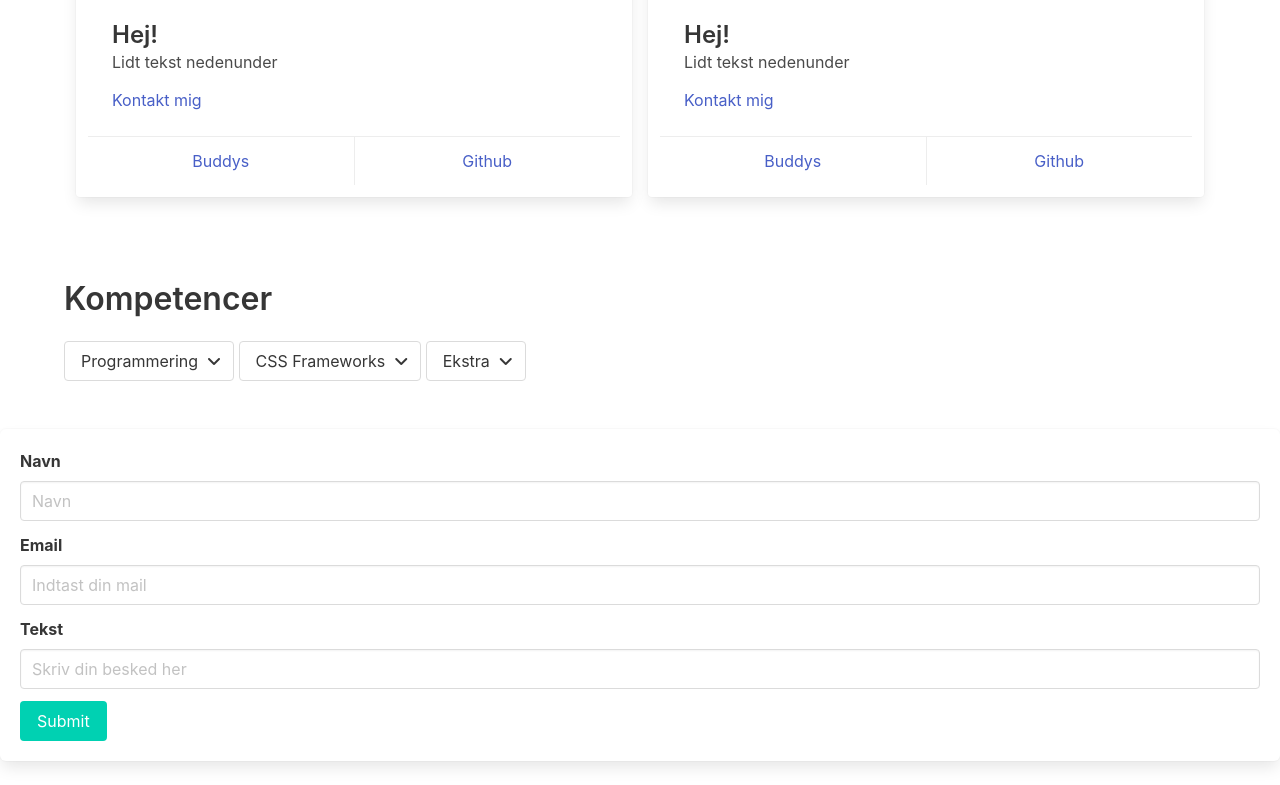
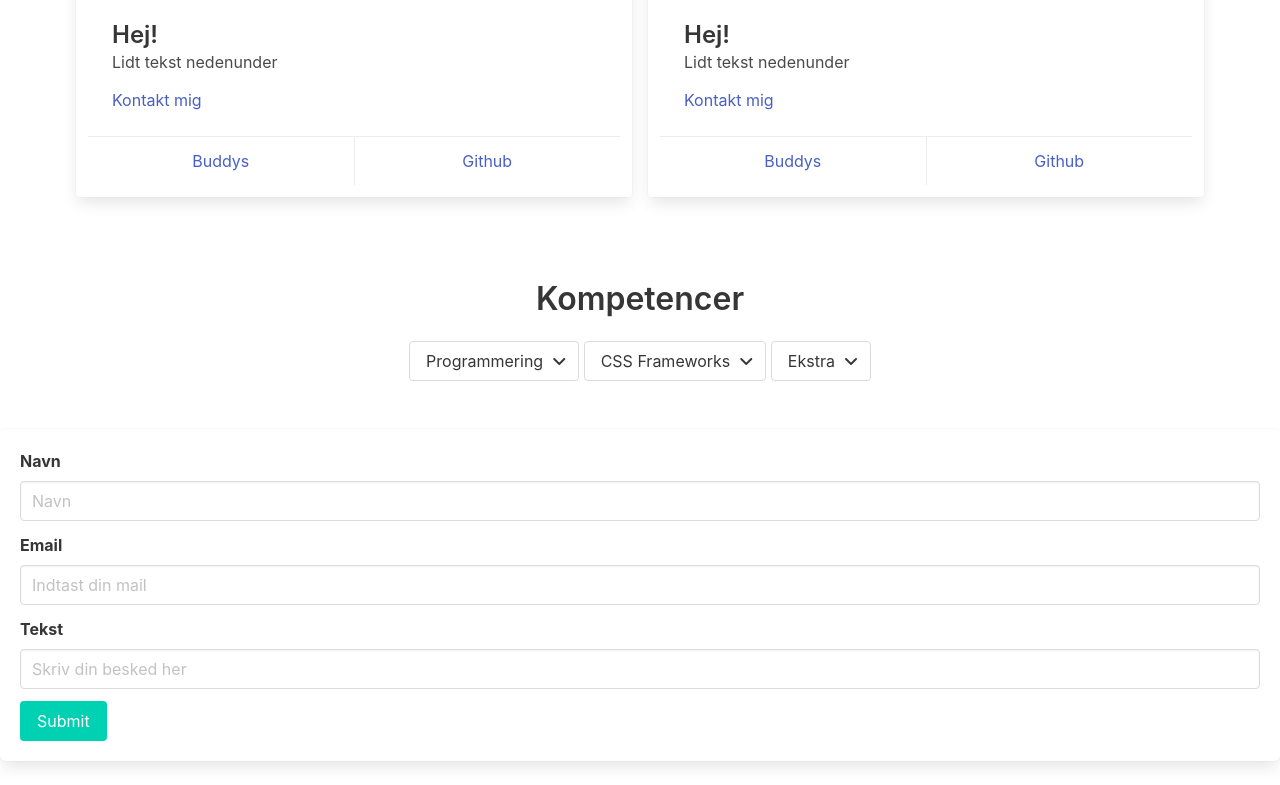
Before and after one commit to SofNyb/portfolioBulma, a website: page index.html in a window 1280 px wide. Shown: the part 877-1662 px from the top of the page. Drawn offline with nearby package versions, Linux system fonts and the light colour scheme.

Commit message:
Centreret dropdown

```diff
--- a/index.html
+++ b/index.html
@@ -134,7 +134,7 @@
 
 <section class="section">
 
-    <div class="container">
+    <div class="container has-text-centered">
         <p class="title">
             Kompetencer
         </p>
```
